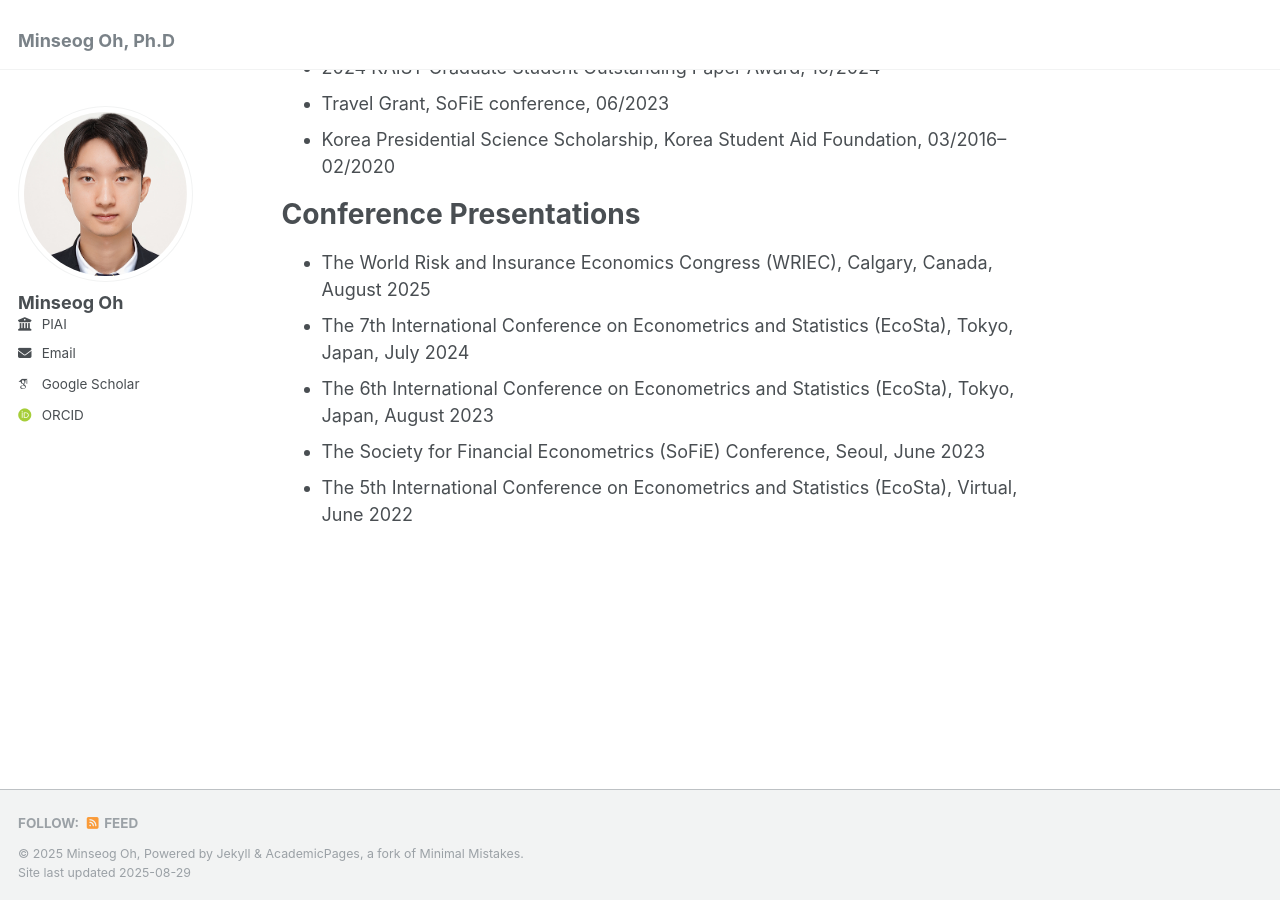
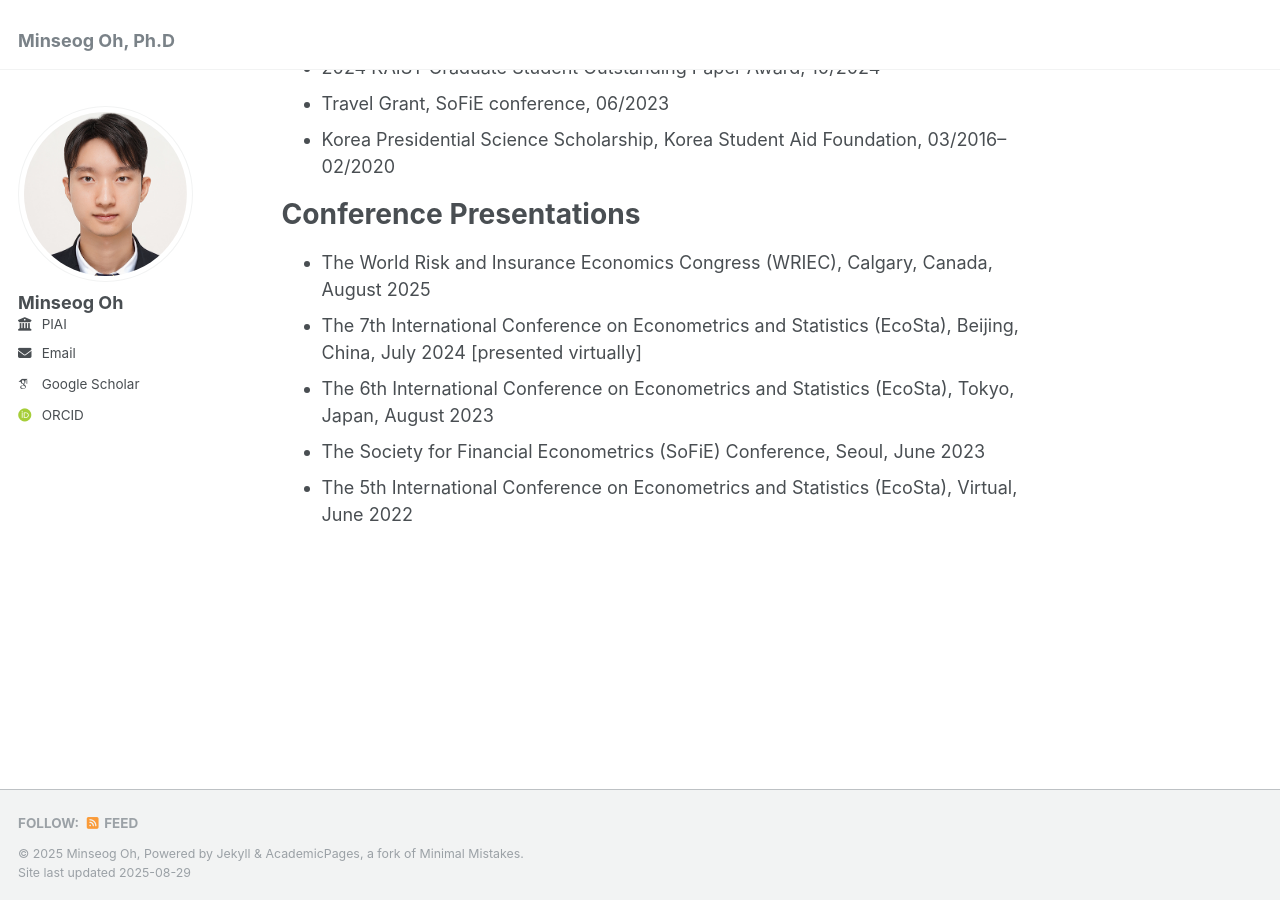
Before and after one commit to MinSOh/minsoh.github.io, a Jekyll site: the page built from _pages/about.md, in a window 1280 px wide and 900 px high, scrolled down 1491 px. Built offline with Jekyll 4.4.1, drawn with Linux system fonts in a browser that asks for light colours; some web fonts are replaced.

Commit message:
Update about.md

```diff
--- a/_pages/about.md
+++ b/_pages/about.md
@@ -58,7 +58,7 @@ Honors/Awards
 Conference Presentations
 ======
 - The World Risk and Insurance Economics Congress (WRIEC), Calgary, Canada, August 2025
-- The 7th International Conference on Econometrics and Statistics (EcoSta), Tokyo, Japan, July 2024
+- The 7th International Conference on Econometrics and Statistics (EcoSta), Beijing, China, July 2024 [presented virtually]
 - The 6th International Conference on Econometrics and Statistics (EcoSta), Tokyo, Japan, August 2023
 - The Society for Financial Econometrics (SoFiE) Conference, Seoul, June 2023
 - The 5th International Conference on Econometrics and Statistics (EcoSta), Virtual, June 2022
```
